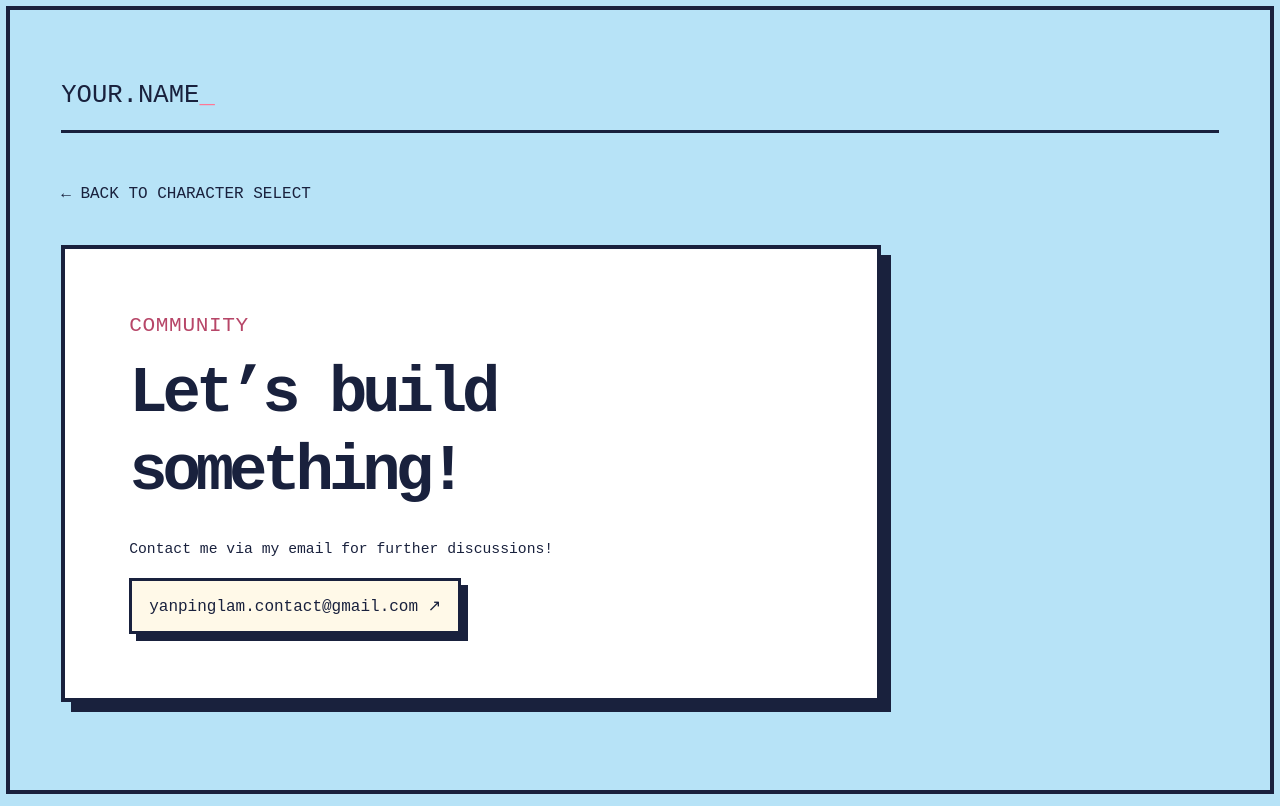
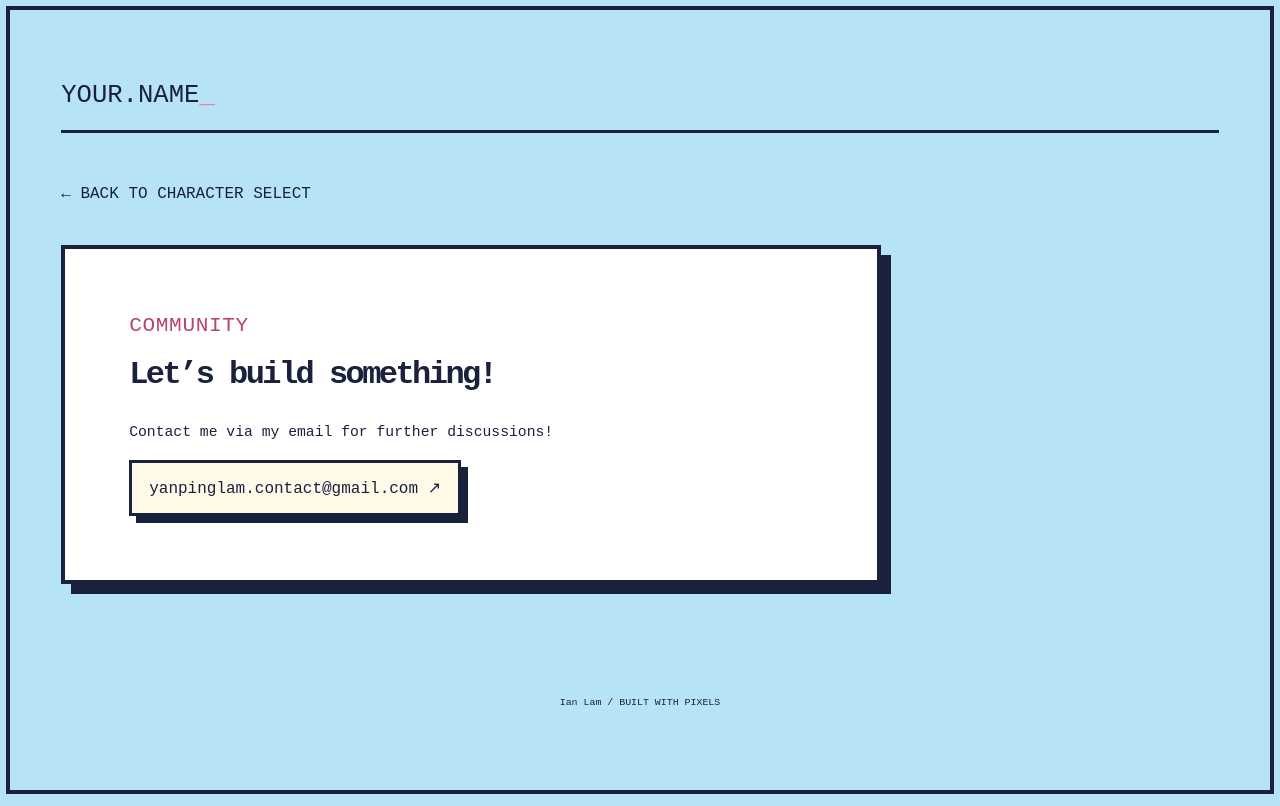
Before and after one commit to the-lamb-mission/the-lamb-mission.github.io, a plain HTML site: page contact.html in a window 1280 px wide. Drawn offline with Linux system fonts and the light colour scheme; a web font is replaced by a local one.

Commit message:
Reduce h1 font size in detail page card

```diff
--- a/styles.css
+++ b/styles.css
@@ -133,7 +133,7 @@ h3 { margin-bottom: 9px; font-size: 1.2rem; }
 .detail-page__back { display: inline-block; margin-bottom: 42px; font-size: 1rem; text-decoration: none; }
 .detail-page__back:hover { color: #b74668; }
 .detail-page__card { max-width: 820px; padding: clamp(28px, 5vw, 64px); border: 4px solid var(--ink); background: #fff; box-shadow: 10px 10px 0 var(--ink); }
-.detail-page__card h1 { margin-bottom: 25px; font-size: 4rem;}
+.detail-page__card h1 { margin-bottom: 25px; font-size: 2rem;}
 .detail-page__summary { max-width: 620px; font-size: .92rem; line-height: 1.8; }
 .detail-page__meta { display: grid; grid-template-columns: repeat(3, 1fr); gap: 14px; margin: 38px 0 0; }
 .detail-page__meta div { padding: 14px; border: 2px solid var(--ink); background: var(--cream); }
```
